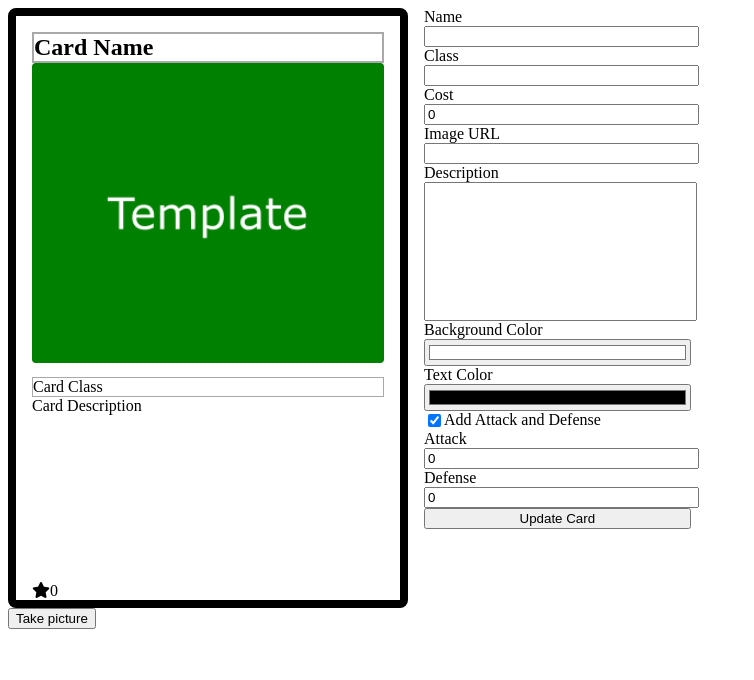
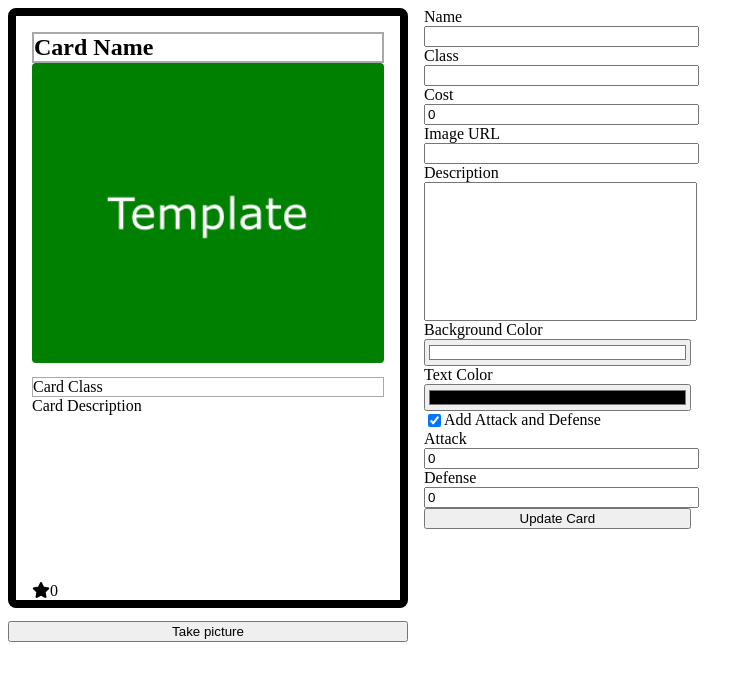
Before and after one commit to markov98/trading-card-editor, an Angular app: page / in a window 1280 px wide. Shown: the top 680 px of the page, without its empty margins (0-754 px from the left). Built offline with nearby package versions, Linux system fonts and the light colour scheme.

Commit message:
updated css of capure-btn

```diff
--- a/src/app/card-template/card-template.component.css
+++ b/src/app/card-template/card-template.component.css
@@ -40,3 +40,8 @@
     display: flex;
     gap: 0.8em;
 }
+
+.capture-btn {
+    width: 100%;
+    margin-top: 1em;
+}
--- a/src/app/card-template/card-template.component.html
+++ b/src/app/card-template/card-template.component.html
@@ -11,4 +11,4 @@
         </ng-container>
     </div>
 </div>
-<button (click)="captureImage()">Take picture</button>
+<button class="capture-btn" (click)="captureImage()">Take picture</button>
--- a/src/app/card-template/card-template.component.ts
+++ b/src/app/card-template/card-template.component.ts
@@ -22,7 +22,7 @@ export class CardTemplateComponent {
 
   captureImage() {
     html2canvas(this.cardTemplate.nativeElement).then(canvas => {
-      // TODO: Fix bug of not showing img
+      // TODO: Fix bug not saving img illustration
       const image = canvas.toDataURL('image/png');
       const link = document.createElement('a');
       link.href = image;
```
